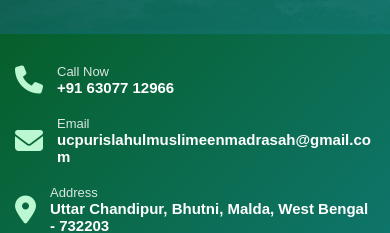
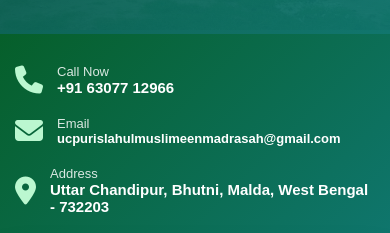
Before and after one commit to Abdulmannan623-Arman/Uttar-Chandipur-Islahul-Muslimeen-Madrasah, a plain HTML site: page index.html in a window 390 px wide. Shown: the part 8640-8873 px from the top of the page. Drawn offline with Linux system fonts and the light colour scheme.

Commit message:
Add responsive styling for email on small screens

```diff
--- a/css/style.css
+++ b/css/style.css
@@ -1599,6 +1599,11 @@ nav li a:active {
   overflow-wrap: break-word;
 }
 
+@media (max-width: 768px) {
+  .contact-item .email {
+    font-size: 13px;
+  }
+}
 
 /* MAP BOX */
 .map-box {
```
